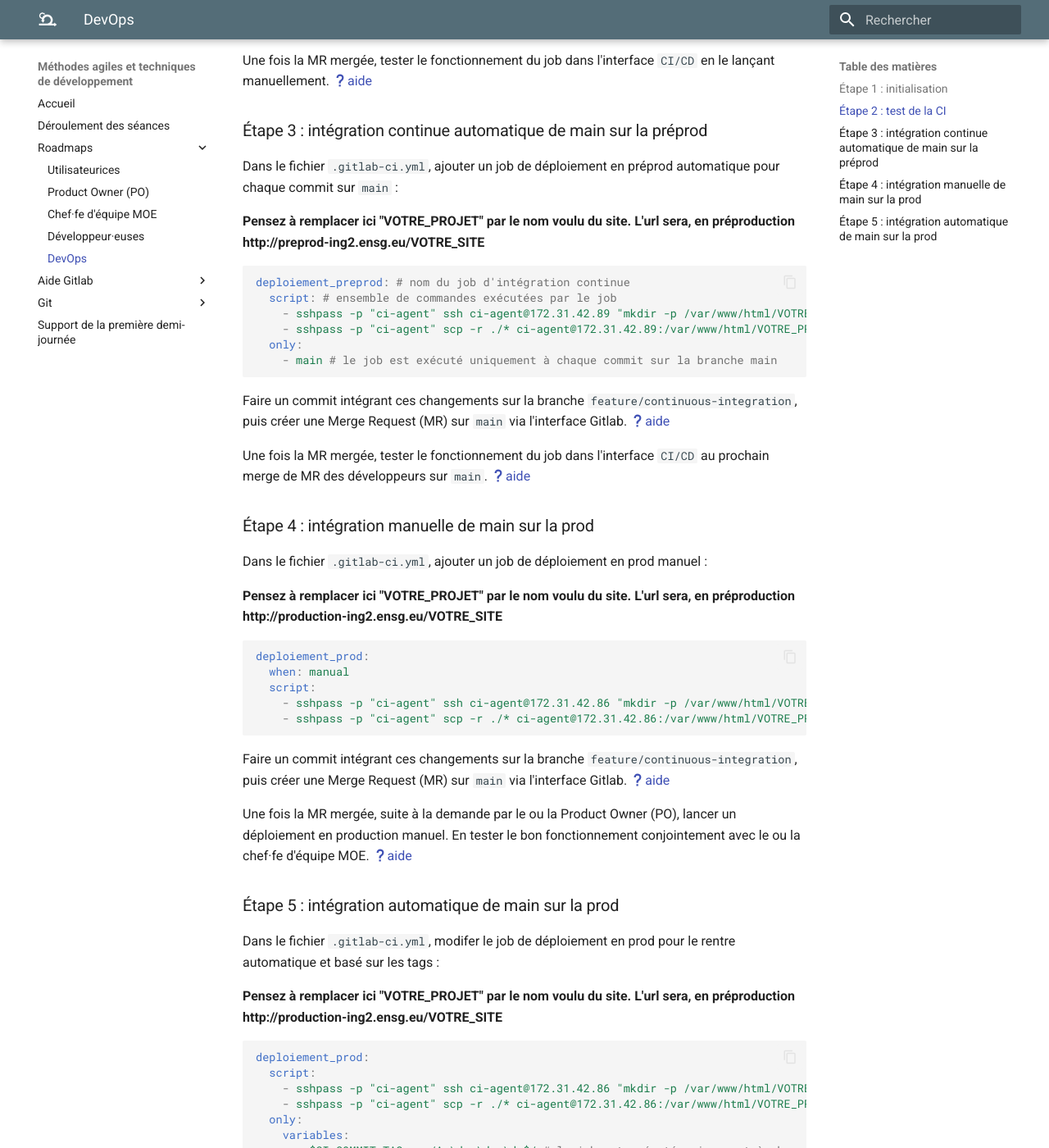
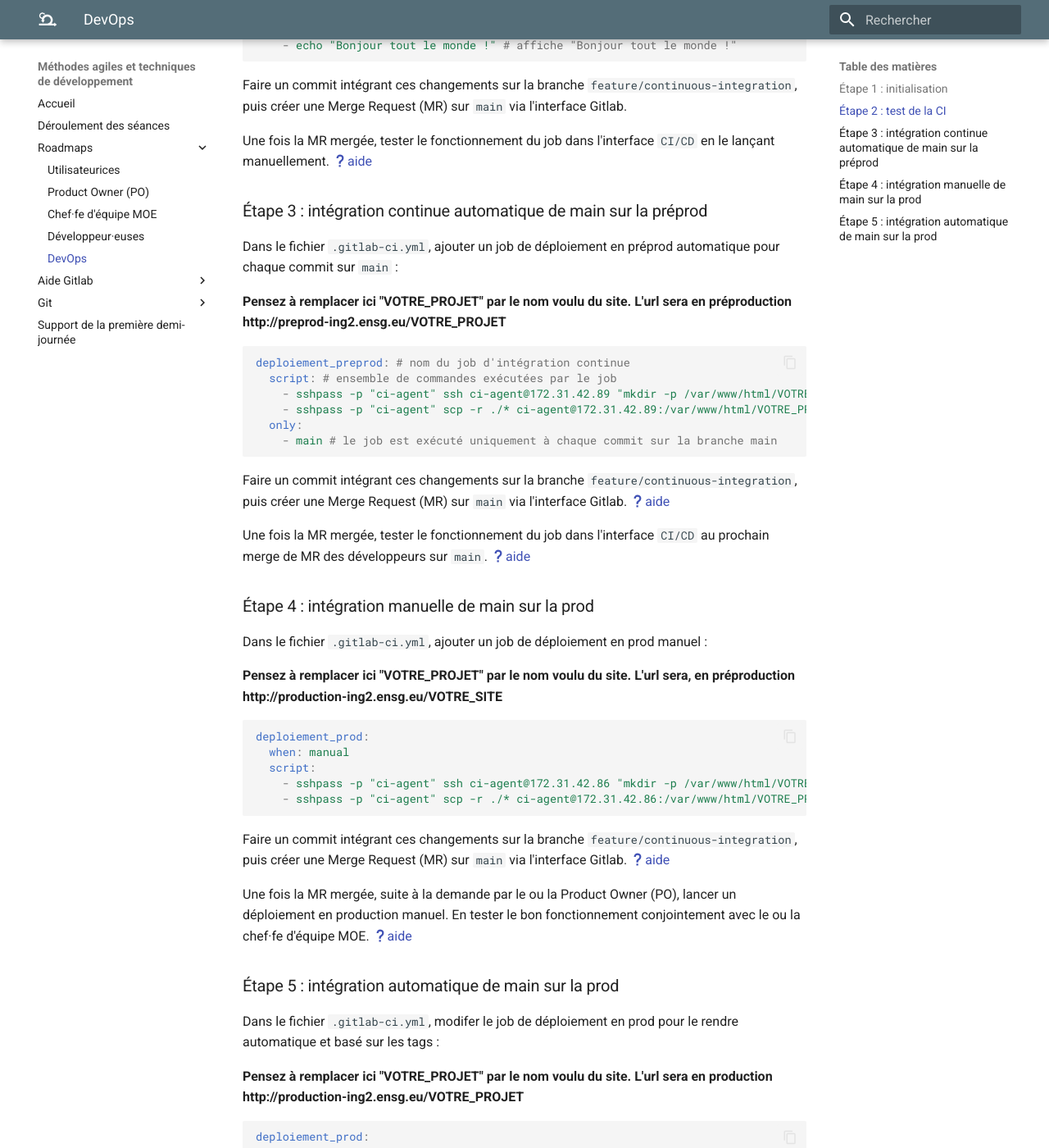
Before and after one commit to azarz/Methodes-agiles-et-techniques-de-developpement-ing2-m1, an MkDocs documentation site: the page built from docs/devops.md, in a window 1280 px wide and 1400 px high, scrolled down 615 px. Shown: the whole window at 82% size. Built offline with MkDocs 1.6.1 and Material for MkDocs 9.7.7, drawn with Linux system fonts in a browser that asks for light colours; some of the changed text lies outside the part shown.

Commit message:
Update project name references in devops.md
Corrected project name placeholder in deployment instructions for preprod and prod environments.

````diff
--- a/docs/devops.md
+++ b/docs/devops.md
@@ -1,4 +1,9 @@
 S'enregistrer sur Gitlab ([http://gitlab-ing2.ensg.eu/](http://gitlab-ing2.ensg.eu/))
+
+Sur son poste, réinitaliser le proxy pour git :
+```bash
+git config --global http.proxy ""
+```
 
 ## Étape 1 : initialisation
 
@@ -23,7 +28,7 @@ Une fois la MR mergée, tester le fonctionnement du job dans l'interface `CI/CD`
 
 Dans le fichier `.gitlab-ci.yml`, ajouter un job de déploiement en préprod automatique pour chaque commit sur `main` :
 
-**Pensez à remplacer ici "VOTRE_PROJET" par le nom voulu du site. L'url sera, en préproduction http://preprod-ing2.ensg.eu/VOTRE_SITE**
+**Pensez à remplacer ici "VOTRE_PROJET" par le nom voulu du site. L'url sera en préproduction http://preprod-ing2.ensg.eu/VOTRE_PROJET**
 ```yaml
 deploiement_preprod: # nom du job d'intégration continue
   script: # ensemble de commandes exécutées par le job
@@ -54,9 +59,9 @@ Une fois la MR mergée, suite à la demande par le ou la Product Owner (PO), lan
 
 ## Étape 5 : intégration automatique de main sur la prod
 
-Dans le fichier `.gitlab-ci.yml`, modifer le job de déploiement en prod pour le rentre automatique et basé sur les tags :
+Dans le fichier `.gitlab-ci.yml`, modifer le job de déploiement en prod pour le rendre automatique et basé sur les tags :
 
-**Pensez à remplacer ici "VOTRE_PROJET" par le nom voulu du site. L'url sera, en préproduction http://production-ing2.ensg.eu/VOTRE_SITE**
+**Pensez à remplacer ici "VOTRE_PROJET" par le nom voulu du site. L'url sera en production http://production-ing2.ensg.eu/VOTRE_PROJET**
 ```yaml
 deploiement_prod:
   script:
````
